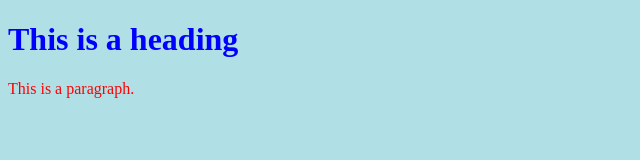
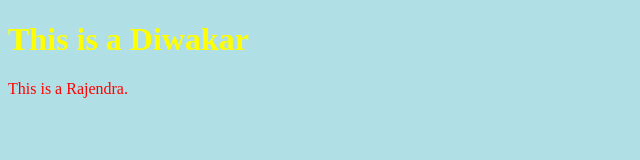
Before and after one commit to SRHU-Webmaster/project1, a plain HTML site: page index.html in a window 1280 px wide. Shown: the whole page, without its empty margins (0-640 px from the left). Drawn offline with Linux system fonts and the light colour scheme.

Commit message:
Final Edited

```diff
--- a/index.html
+++ b/index.html
@@ -3,14 +3,14 @@
 <head>
 <style>
 body {background-color: powderblue;}
-h1   {color: blue;}
+h1   {color: yellow;}
 p    {color: red;}
 </style>
 </head>
 <body>
 
-<h1>This is a heading</h1>
-<p>This is a paragraph.</p>
+<h1>This is a Diwakar</h1>
+<p>This is a Rajendra.</p>
 
 </body>
 </html>
```
